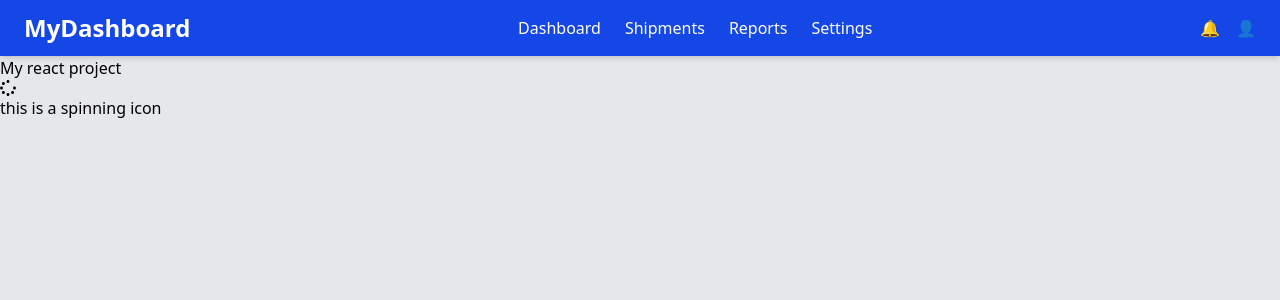
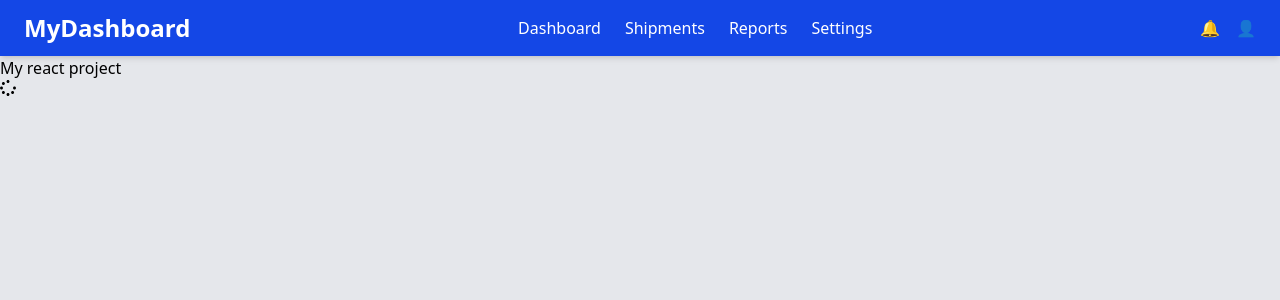
Before and after one commit to IsraelOye/Frontend-project, a React (Vite) app: page / in a window 1280 px wide. Shown: the top 300 px of the page. Built offline with nearby package versions, Linux system fonts and the light colour scheme.

Commit message:
comment out one line

```diff
--- a/src/App.jsx
+++ b/src/App.jsx
@@ -8,7 +8,7 @@ const App = () => {
       <h1>
         My react project <FaSpinner />
       </h1>
-      <p>this is a spinning icon</p>
+      {/* <p>this is a spinning icon</p> */}
     </div>
   );
 };
```
